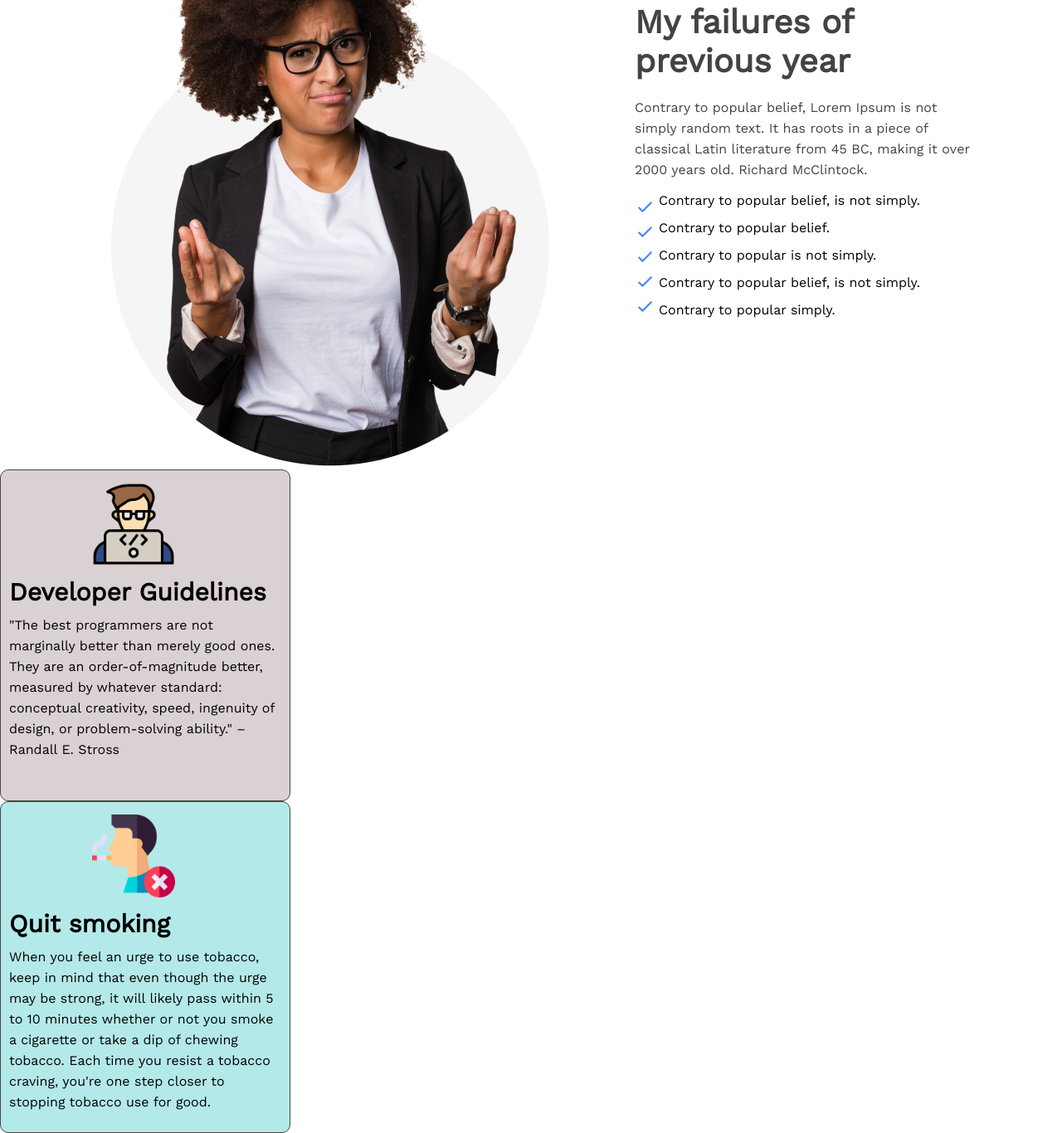
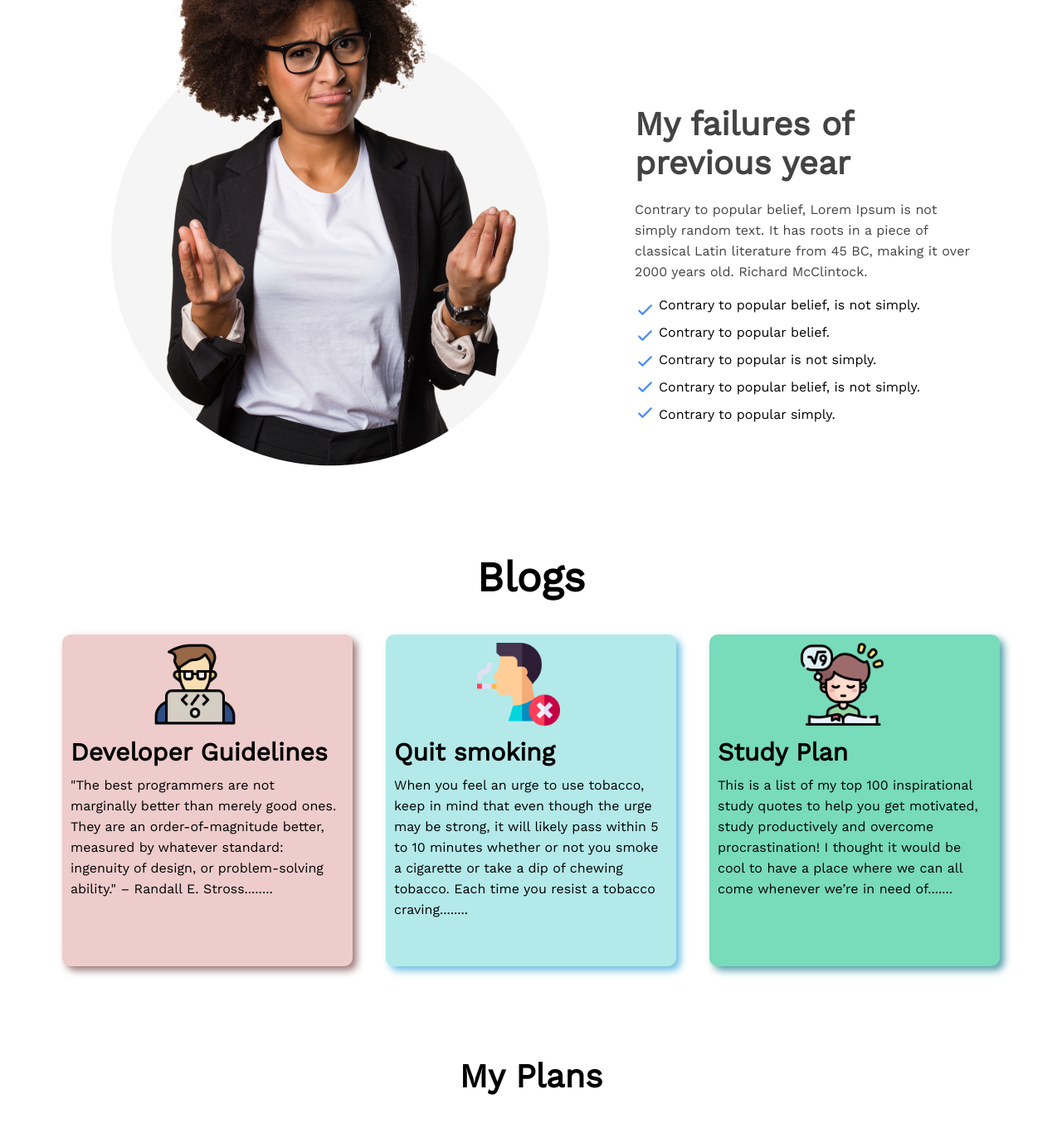
Before and after one commit to sakib-sarder/new-year-new-me, a plain HTML site: page index.html in a window 1280 px wide. Shown: the part 1097-2463 px from the top of the page at 83% size. Drawn offline with nearby package versions, Linux system fonts and the light colour scheme.

Commit message:
Everythin Done All is well

```diff
--- a/Styles/style.css
+++ b/Styles/style.css
@@ -14,6 +14,11 @@
     font-size: 20px;
     font-weight: 600;
     color: #005FAC;
+}
+.btn-primary:hover{
+    background-color: #57a2df;
+    color: #FFFFFF;
+    transition: 1s ease-in-out;
 }
 
 /* Header Part Starts */
@@ -52,9 +57,10 @@
     margin-left: 360px;
 }
 
-/* End Header Part */
+/* Header Part Ends */
 
 /* Main Part Starts */
+
 /* Previous year Part Starts */
 #previous-year {
     margin-top: 130px;
@@ -63,7 +69,12 @@
     align-items: center;
     gap: 85px;
 }
-
+.previous-year-right{
+    margin-top: 250px;
+}
+.person-image{
+    margin-top: 5px;
+}
 .failure-header {
     font-size: 40px;
     font-weight: 700;
@@ -81,12 +92,14 @@
 .check-icon {
     height: 25px;
     width: 25px;
+    margin-top: 6px;
     display: block;
 }
+.plan-list{
+    list-style: none;
+    margin-top: 3px;
+}
 
-img {
-    margin-top: 5px;
-}
 
 .check-parent {
     display: flex;
@@ -97,32 +110,43 @@ img {
     padding-bottom: 14px;
 }
 /* End Previous Year Part */
+
 /* Extra Section Starts */
+.blog-title{
+    font-size: 50px;
+    font-weight: 700;
+    text-align: center;
+    margin-top: 100px;
+}
 #blogs-container{
-
+    display: flex;
+    justify-content: center;
+    gap: 40px;
+    margin: 40px 0px;
 }
 .blogs-box1{
     height: 400px;
     width: 350px;
     padding: 10px;
-    border: 1px solid #444343;
     border-radius: 10px;
-    background-color: #dad2d2;
+    background-color: #eecccc;
+    box-shadow: 5px 5px 10px rgb(155, 120, 120);
 }
 .blogs-box2{
     height: 400px;
     width: 350px;
     padding: 10px;
-    border: 1px solid #444343;
     border-radius: 10px;
     background-color: rgb(180, 233, 233);
+    box-shadow: 5px 5px 10px rgb(105, 189, 223);
 }
 .blogs-box3{
     height: 400px;
     width: 350px;
     padding: 10px;
-    border: 1px solid #444343;
     border-radius: 10px;
+    background-color: rgb(120, 219, 186);
+    box-shadow: 5px 5px 10px rgb(83, 158, 168);
 }
 .blogs-img{
     height: 100px;
@@ -137,7 +161,8 @@ img {
 .blogs-description{
     line-height: 25px;
 }
-/* Extra Section End */
+/* Extra Section Ends */
+/* My Plan Section Starts */
 .my-plan-heading {
     font-size: 40px;
     font-weight: 700;
@@ -175,7 +200,8 @@ img {
     margin-left: 50px;
 }
 
-/* My plans Complete */
+/* My Section Ends */
+
 /* Contact Banner Starts */
 #contact-banner {
     margin: auto;
@@ -198,10 +224,10 @@ img {
     color: #FFFFFF;
     padding-bottom: 24px;
 }
-/* Contact Banner End */
+/* Contact Banner Ends */
 /* Main Section End */
 
-/* Footer Section Started */
+/* Footer Section Starts */
 #foot {
     width: 100%;
     height: 580px;
@@ -216,7 +242,7 @@ img {
     margin: auto;
 }
 
-/* Footer left Side */
+/* Footer Left Side Starts */
 .footer-left {
     color: #FFFFFF;
     margin-top: 130px;
@@ -257,7 +283,9 @@ img {
     height: 35px;
     width: 35px;
 }
-/* Footer Right Side */
+/* Footer Left Side Ends */
+
+/* Footer Right Side Starts */
 .footer-right {
     color: #FFFFFF;
     margin-top: 130px;
@@ -295,4 +323,5 @@ img {
     background-color: #005FAC;
     display: block;
 }
-/* End Footer Right */
+/* Footer Right Ends*/
+/* Footer Section Ends */
--- a/index.html
+++ b/index.html
@@ -15,6 +15,7 @@
 </head>
 
 <body>
+    <!-- Header Section Starts -->
     <header>
         <div id="header">
             <div class="header-content">
@@ -26,13 +27,14 @@
             </div>
         </div>
     </header>
+    <!-- Header Section Ends -->
     <main>
         <!-- Previous Year Section Starts -->
         <div id="previous-year">
             <div>
-                <img src="./images/person.png">
+                <img src="./images/person.png" class="person-image">
             </div>
-            <div>
+            <div class="previous-year-right">
                 <h2 class="failure-header">My failures of <br>previous year</h2>
                 <p class="failure-description">Contrary to popular belief, Lorem Ipsum is not <br> simply random text.
                     It has roots in a piece of <br> classical Latin literature from 45 BC, making it over <br> 2000
@@ -46,32 +48,41 @@
                         <img src="./images/icons/check.png" class="check-icon">
                     </div>
                     <div class="checked-text">
-                        <p class="checked-info">Contrary to popular belief, is not simply.</p>
-                        <p class="checked-info">Contrary to popular belief.</p>
-                        <p class="checked-info">Contrary to popular is not simply.</p>
-                        <p class="checked-info">Contrary to popular belief, is not simply.</p>
-                        <p class="checked-info">Contrary to popular simply.</p>
+                        <ul class="plan-list">
+                            <li class="checked-info">Contrary to popular belief, is not simply.</li>
+                            <li class="checked-info">Contrary to popular belief.</li>
+                            <li class="checked-info">Contrary to popular is not simply.</li>
+                            <li class="checked-info">Contrary to popular belief, is not simply.</li>
+                            <li class="checked-info">Contrary to popular simply.</li>
+                        </ul>
                     </div>
                 </div>
             </div>
         </div>
         <!-- Precious Year Section Ends -->
         <!-- "Extra" Blogs Section Starts -->
+        <h1 class="blog-title">Blogs</h1>
         <div id="blogs-container">
             <div class="blogs-box1">
                 <img src="./images/icons/coding.png" class="blogs-img">
                 <h2 class="blogs-box-title">Developer Guidelines</h2>
-                <p class="blogs-description">"The best programmers are not marginally  better than merely good ones. They are an order-of-magnitude better, measured by whatever standard: conceptual creativity, speed, ingenuity of design, or problem-solving ability." – Randall E. Stross</p>
+                <p class="blogs-description">"The best programmers are not marginally better than merely good ones. They
+                    are an order-of-magnitude better, measured by whatever standard: ingenuity of design, or
+                    problem-solving ability." – Randall E. Stross........</p>
             </div>
             <div class="blogs-box2">
                 <img src="./images/icons/no-smoking.png" class="blogs-img">
                 <h2 class="blogs-box-title">Quit smoking</h2>
-                <p class="blogs-description">When you feel an urge to use tobacco, keep in mind that even though the urge may be strong, it will likely pass within 5 to 10 minutes whether or not you smoke a cigarette or take a dip of chewing tobacco. Each time you resist a tobacco craving, you're one step closer to stopping tobacco use for good.</p>
+                <p class="blogs-description">When you feel an urge to use tobacco, keep in mind that even though the
+                    urge may be strong, it will likely pass within 5 to 10 minutes whether or not you smoke a cigarette
+                    or take a dip of chewing tobacco. Each time you resist a tobacco craving........</p>
             </div>
-            <div class="blogs-box">
+            <div class="blogs-box3">
                 <img src="./images/icons/study.png" class="blogs-img">
-                <h2 class="blogs-box-title"></h2>
-                <p class="blogs-description"></p>
+                <h2 class="blogs-box-title">Study Plan</h2>
+                <p class="blogs-description">This is a list of my top 100 inspirational study quotes to help you get
+                    motivated, study productively and overcome procrastination! I thought it would be cool to have a
+                    place where we can all come whenever we’re in need of.......</p>
             </div>
         </div>
         <!-- "Extra" Blogs Section Ends -->
@@ -100,12 +111,14 @@
             </div>
         </div>
         <!-- My Plan Section Ends -->
+        <!-- Contact Banner Section Starts -->
         <div id="contact-banner">
             <div class="contact-banner-title">
                 <h1>Always keep a positive <br>mindset</h1>
                 <button class="btn-primary">Call Now</button>
             </div>
         </div>
+        <!-- Contact Banner Section Ends -->
     </main>
     <!-- Footer Area Starts -->
     <footer id="foot">
```
